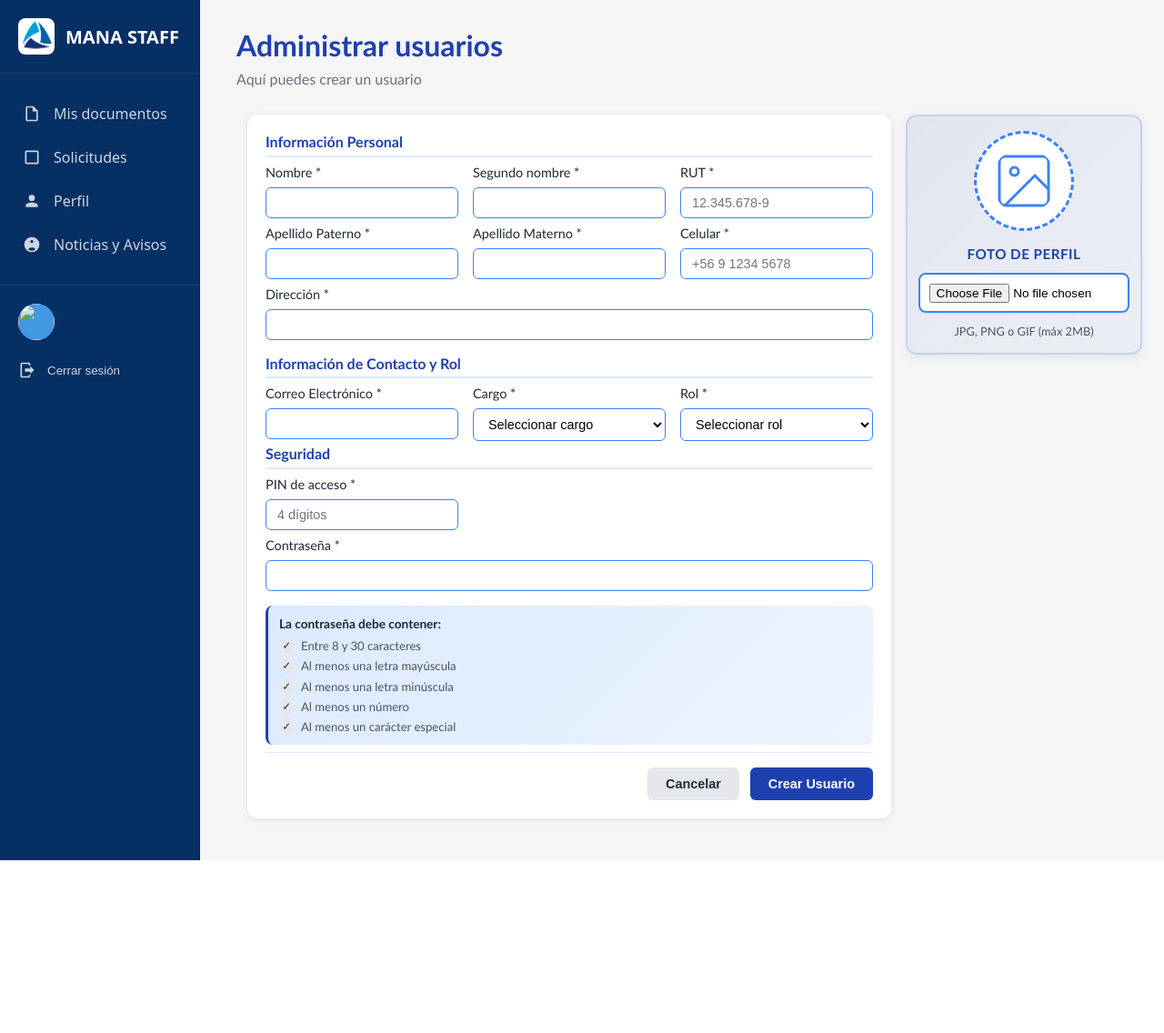
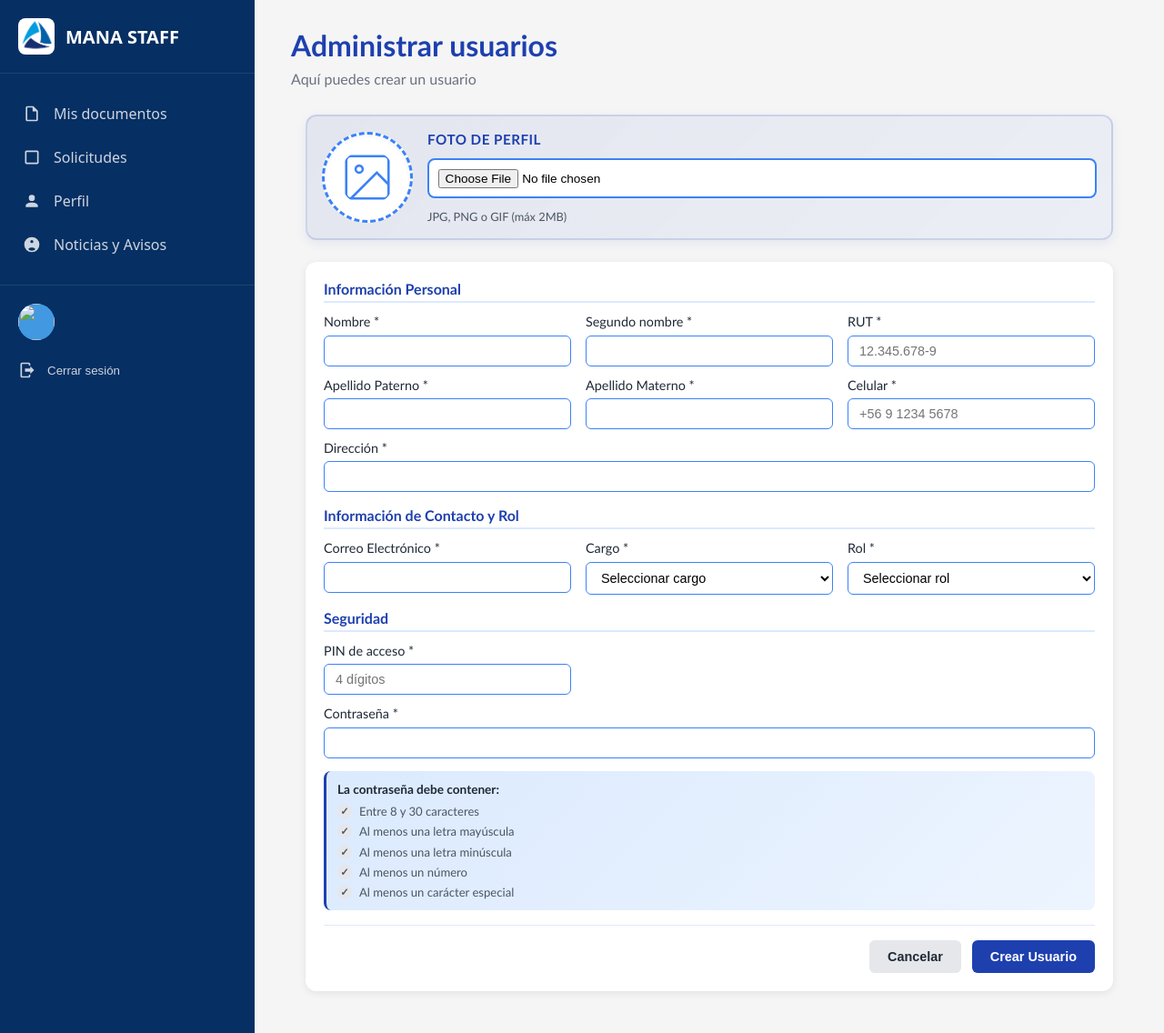
Before and after one commit to Bastianitox/ManaStaff, a Django app: template Web/ManaStaff_Web/staffweb/templates/staffweb/crear_usuario.html in a window 1280 px wide. Shown: the whole page at 91% size. Before the commit the page ends 946 px from the top, so only its background shows below. Run offline with Django 5.2, Linux system fonts and the light colour scheme; the template is opened without the code that fills it, so the values that code supplies are empty.

Commit message:
arreglado responsive de crear y modificar usuario

```diff
--- a/Web/ManaStaff_Web/staffweb/static/staffweb/css/crear_usuario.css
+++ b/Web/ManaStaff_Web/staffweb/static/staffweb/css/crear_usuario.css
@@ -1,3 +1,240 @@
+:root {
+  --primary-blue: #1e40af;
+  --light-blue: #3b82f6;
+  --lightest-blue: #dbeafe;
+  --gray-200: #e5e7eb;
+  --gray-300: #d1d5db;
+  --gray-400: #9ca3af;
+  --gray-600: #4b5563;
+  --gray-800: #1f2937;
+  --white: #ffffff;
+  --green-500: #10b981;
+}
+
+/* ================== NUEVO CSS ================== */
+/* ================== CONTENEDORES GENERALES ================== */
+
+.container.compact {
+  width: 100%;
+  max-width: 980px;
+  margin: 1rem auto;
+  padding: 0 1rem;
+}
+
+.form-wrapper {
+  display: grid;
+  grid-template-columns: 2fr 1fr;
+  gap: 1.5rem;
+  align-items: flex-start;
+}
+
+/* ================== FORMULARIO PRINCIPAL ================== */
+
+.form-container {
+  background: white;
+  border-radius: 12px;
+  box-shadow: 0 2px 8px rgba(0, 0, 0, 0.08);
+  padding: 1.25rem;
+}
+
+.form-section {
+  display: flex;
+  flex-direction: column;
+  gap: 0.75rem;
+  margin-bottom: 1rem;
+}
+
+.section-title {
+  font-size: 1rem;
+  font-weight: 600;
+  color: var(--primary-blue);
+  border-bottom: 2px solid var(--lightest-blue);
+  padding-bottom: 0.25rem;
+}
+
+/* ================== GRILLAS ================== */
+
+.form-grid {
+  display: grid;
+  grid-template-columns: repeat(3, 1fr);
+  gap: 1rem;
+}
+
+.form-group {
+  display: flex;
+  flex-direction: column;
+  gap: 0.4rem;
+}
+
+.form-group.full-width {
+  grid-column: 1 / -1;
+}
+
+.form-group label {
+  font-weight: 500;
+  color: var(--gray-800);
+  font-size: .9rem;
+}
+
+.form-group input,
+.form-group select {
+  padding: .5rem .75rem;
+  border: 1px solid var(--light-blue);
+  border-radius: 6px;
+  font-size: .9rem;
+  transition: all 0.3s ease;
+  background: white;
+}
+
+.form-group input:focus,
+.form-group select:focus {
+  outline: none;
+  border-color: var(--primary-blue);
+  box-shadow: 0 0 0 3px rgba(59, 130, 246, 0.1);
+}
+
+/* ================== IMAGEN ================== */
+
+.image-sidebar {
+  position: sticky;
+  top: 2rem;
+  height: fit-content;
+}
+
+.image-preview-section {
+  display: flex;
+  flex-direction: column;
+  align-items: center;
+  gap: 1rem;
+  padding: 1rem;
+  background: linear-gradient(135deg, rgba(30, 64, 175, 0.08) 0%, rgba(59, 130, 246, 0.05) 100%);
+  border-radius: 12px;
+  border: 2px solid rgba(30, 64, 175, 0.15);
+  box-shadow: 0 4px 12px rgba(30, 64, 175, 0.08);
+  text-align: center;
+}
+
+.image-preview-container {
+  position: relative;
+  width: 110px;
+  height: 110px;
+  flex-shrink: 0; /* QUIZAS CAMBIAR */
+}
+
+.image-preview {
+  width: 100%;
+  height: 100%;
+  border-radius: 50%;
+  object-fit: cover;
+  border: 4px solid var(--primary-blue);
+  display: none;
+  box-shadow: 0 8px 16px rgba(30, 64, 175, 0.2);
+}
+
+.image-preview.show {
+  display: block;
+}
+
+.image-placeholder {
+  width: 100%;
+  height: 100%;
+  border-radius: 50%;
+  border: 3px dashed var(--light-blue);
+  padding: 1rem;
+  color: var(--light-blue);
+  background: white;
+  box-shadow: inset 0 2px 4px rgba(30, 64, 175, 0.05);
+}
+
+.image-placeholder.hide {
+  display: none;
+}
+
+.image-upload-info {
+  display: flex;
+  flex-direction: column;
+  gap: 0.75rem;
+  width: 100%;
+}
+
+.image-label {
+  font-weight: 700;
+  color: var(--primary-blue);
+  font-size: 0.95rem;
+  text-transform: uppercase;
+  letter-spacing: 0.5px;
+}
+
+.image-input {
+  padding: .6rem;
+  border: 2px solid var(--light-blue);
+  border-radius: 8px;
+  cursor: pointer;
+  transition: all 0.3s ease;
+  font-size: .85rem;
+  background: white;
+}
+
+.image-input:hover {
+  border-color: var(--primary-blue);
+  background: rgba(30, 64, 175, 0.02);
+}
+
+.image-hint {
+  font-size: 0.8rem;
+  color: var(--gray-600);
+  margin: 0;
+}
+
+/* ================== BOTONES ================== */
+
+
+.form-actions {
+  display: flex;
+  gap: .75rem;
+  justify-content: flex-end;
+  padding-top: 1rem;
+  border-top: 1px solid var(--lightest-blue);
+  margin-top: .5rem;
+}
+
+.cancel-btn,
+.submit-btn {
+  padding: .6rem 1.25rem;
+  border: none;
+  border-radius: 6px;
+  font-size: .9rem;
+  font-weight: 600;
+  cursor: pointer;
+  transition: all 0.3s ease;
+}
+
+.cancel-btn {
+  background: var(--gray-200);
+  color: var(--gray-800);
+}
+
+.cancel-btn:hover {
+  background: var(--gray-300);
+}
+
+.submit-btn {
+  background: var(--primary-blue);
+  color: white;
+}
+
+.submit-btn:hover {
+  background: #2563eb;
+  box-shadow: 0 4px 12px rgba(59, 130, 246, 0.3);
+}
+
+.submit-btn:disabled {
+  background: var(--gray-400);
+  cursor: not-allowed;
+}
+
+/* ================== NUEVO CSS ================== */
+
 /* Estilos para el validador de requisitos de contraseña */
 .container.compact .password-requirements {
   margin-top: .5rem;
@@ -69,172 +306,11 @@
   border-left-color: var(--light-blue);
 }
 
-.container.compact {
-  max-width: 980px;
-  margin: 1rem auto;
-  padding: 0 .75rem;
-}
 
-.container.compact .form-wrapper {
-  display: grid;
-  grid-template-columns: 1fr 260px;
-  gap: 1rem;
-  align-items: start;
-}
 
-.container.compact .form-container {
-  background: white;
-  border-radius: 12px;
-  box-shadow: 0 2px 8px rgba(0, 0, 0, 0.08);
-  padding: 1.25rem;
-}
 
-.image-sidebar {
-  position: sticky;
-  top: 2rem;
-  height: fit-content;
-}
 
-.container.compact .image-preview-section {
-  display: flex;
-  flex-direction: column;
-  align-items: center;
-  gap: 1rem;
-  padding: 1rem .75rem;
-  background: linear-gradient(135deg, rgba(30, 64, 175, 0.08) 0%, rgba(59, 130, 246, 0.05) 100%);
-  border-radius: 12px;
-  border: 2px solid rgba(30, 64, 175, 0.15);
-  box-shadow: 0 4px 12px rgba(30, 64, 175, 0.08);
-  text-align: center;
-}
 
-.container.compact .image-preview-container {
-  position: relative;
-  width: 110px;
-  height: 110px;
-  flex-shrink: 0;
-}
-
-.image-preview {
-  width: 100%;
-  height: 100%;
-  border-radius: 50%;
-  object-fit: cover;
-  border: 4px solid var(--primary-blue);
-  display: none;
-  box-shadow: 0 8px 16px rgba(30, 64, 175, 0.2);
-}
-
-.image-preview.show {
-  display: block;
-}
-
-.image-placeholder {
-  width: 100%;
-  height: 100%;
-  border-radius: 50%;
-  border: 3px dashed var(--light-blue);
-  padding: 1rem;
-  color: var(--light-blue);
-  background: white;
-  box-shadow: inset 0 2px 4px rgba(30, 64, 175, 0.05);
-}
-
-.image-placeholder.hide {
-  display: none;
-}
-
-.image-upload-info {
-  display: flex;
-  flex-direction: column;
-  gap: 0.75rem;
-  width: 100%;
-}
-
-.image-label {
-  font-weight: 700;
-  color: var(--primary-blue);
-  font-size: 0.95rem;
-  text-transform: uppercase;
-  letter-spacing: 0.5px;
-}
-
-.container.compact .image-input {
-  padding: .6rem;
-  border: 2px solid var(--light-blue);
-  border-radius: 8px;
-  cursor: pointer;
-  transition: all 0.3s ease;
-  font-size: .85rem;
-  background: white;
-}
-
-.image-input:hover {
-  border-color: var(--primary-blue);
-  background: rgba(30, 64, 175, 0.02);
-}
-
-.image-hint {
-  font-size: 0.8rem;
-  color: var(--gray-600);
-  margin: 0;
-}
-
-.container.compact .form-section {
-  display: flex;
-  flex-direction: column;
-  gap: .5rem;
-  margin-bottom: .25rem;
-}
-
-.container.compact .section-title {
-  font-size: 1rem;
-  font-weight: 600;
-  color: var(--primary-blue);
-  margin: 0;
-  padding-bottom: .35rem;
-  border-bottom: 2px solid var(--lightest-blue);
-}
-
-.container.compact .form-grid {
-  display: grid;
-  grid-template-columns: repeat(3, 1fr);
-  gap: 1rem;
-}
-
-.form-group {
-  display: flex;
-  flex-direction: column;
-  gap: 0.5rem;
-}
-
-.container.compact .form-group.full-width {
-  grid-column: 1 / -1;
-  margin-bottom: .75rem;
-}
-
-.container.compact .form-group label {
-  font-weight: 500;
-  color: var(--gray-800);
-  font-size: .9rem;
-}
-
-.container.compact .form-group input,
-.container.compact .form-group select {
-  padding: .5rem .75rem;
-  border: 1px solid var(--light-blue);
-  border-radius: 6px;
-  font-size: .9rem;
-  transition: all 0.3s ease;
-  background: white;
-}
-
-.form-group input:focus,
-.form-group select:focus {
-  outline: none;
-  border-color: var(--primary-blue);
-  box-shadow: 0 0 0 3px rgba(59, 130, 246, 0.1);
-}
 
 .form-group input.error,
 .form-group select.error {
@@ -504,3 +460,67 @@
   from { transform: translate(-50%, -50%) scale(1);   opacity: 1; }
   to   { transform: translate(-50%, -50%) scale(0.8); opacity: 0; }
 }
+
+@media (max-width: 1300px) {
+  .form-wrapper {
+    grid-template-columns: 1fr;
+  }
+
+  .image-sidebar {
+    position: static;
+    order: -1;
+  }
+
+  .image-preview-section {
+    flex-direction: row;
+    align-items: flex-start;
+    text-align: left;
+    gap: 1rem;
+  }
+
+  .image-preview-container {
+    width: 100px;
+    height: 100px;
+    margin: auto;
+  }
+}
+
+@media (max-width: 1050px) {
+  .form-grid {
+    grid-template-columns: repeat(2, 1fr);
+  }
+}
+
+@media (max-width: 860px) {
+  .form-grid {
+    grid-template-columns: 1fr;
+  }
+
+  .form-container {
+    padding: 1rem;
+  }
+
+  .form-actions {
+    flex-direction: column-reverse;
+  }
+
+  .cancel-btn,
+  .submit-btn {
+    width: 100%;
+  }
+
+  .image-preview-section {
+    flex-direction: column;
+    text-align: center;
+  }
+}
+
+@media (max-width: 400px) {
+  .container.compact {
+    padding: 0 0.5rem;
+  }
+
+  .form-container {
+    padding: 0.75rem;
+  }
+}
--- a/Web/ManaStaff_Web/staffweb/static/staffweb/css/plantilla.css
+++ b/Web/ManaStaff_Web/staffweb/static/staffweb/css/plantilla.css
@@ -187,6 +187,7 @@ body {
     flex: 1;
     padding: 30px 40px;
     font-family: 'Gill Sans', 'Gill Sans MT', Calibri, 'Trebuchet MS', sans-serif;
+    min-width: 0;
 }
 
 .header {
--- a/Web/ManaStaff_Web/staffweb/templates/staffweb/crear_usuario.html
+++ b/Web/ManaStaff_Web/staffweb/templates/staffweb/crear_usuario.html
@@ -149,7 +149,7 @@
         <div class="image-sidebar">
             <div class="image-preview-section">
                 <div class="image-preview-container">
-                    <img id="imagePreview" src="/placeholder.svg" alt="Vista previa" class="image-preview">
+                    <img id="imagePreview" src="#" alt="Vista previa" class="image-preview">
                     <svg class="image-placeholder" viewBox="0 0 24 24" fill="none" stroke="currentColor">
                         <path d="M21 19V5a2 2 0 0 0-2-2H5a2 2 0 0 0-2 2v14a2 2 0 0 0 2 2h14a2 2 0 0 0 2-2z"></path>
                         <circle cx="8.5" cy="8.5" r="1.5"></circle>
--- a/Web/ManaStaff_Web/staffweb/templates/staffweb/modificar_usuario.html
+++ b/Web/ManaStaff_Web/staffweb/templates/staffweb/modificar_usuario.html
@@ -154,7 +154,7 @@
     <div class="image-sidebar">
       <div class="image-preview-section">
         <div class="image-preview-container">
-          <img id="imagePreview" src="/placeholder.svg" alt="Vista previa" class="image-preview">
+          <img id="imagePreview" src="#" alt="Vista previa" class="image-preview">
           <svg class="image-placeholder" viewBox="0 0 24 24" fill="none" stroke="currentColor">
             <path d="M21 19V5a2 2 0 0 0-2-2H5a2 2 0 0 0-2 2v14a2 2 0 0 0 2 2h14a2 2 0 0 0 2-2z"></path>
             <circle cx="8.5" cy="8.5" r="1.5"></circle>
```
Also changed, not shown: other parts of Web/ManaStaff_Web/staffweb/static/staffweb/css/crear_usuario.css (+0 -120 lines), Web/ManaStaff_Web/db.sqlite3.
